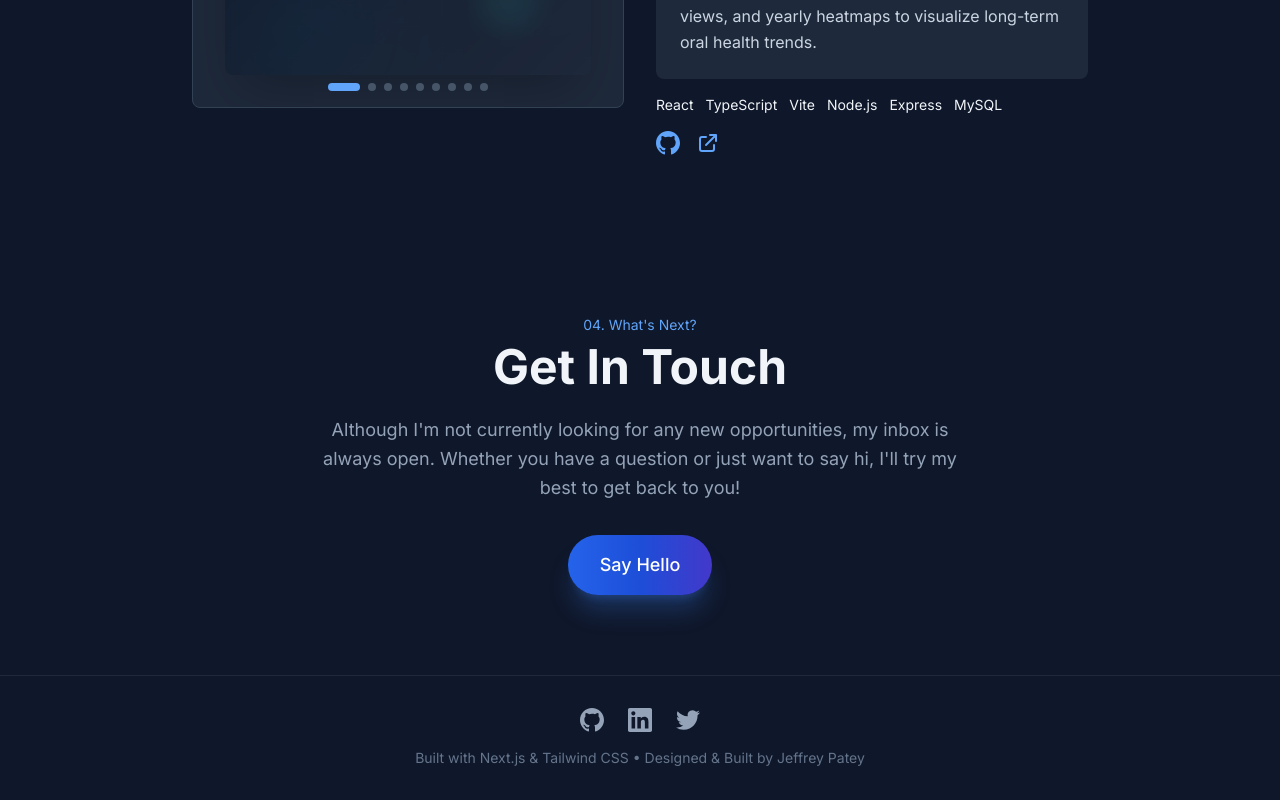
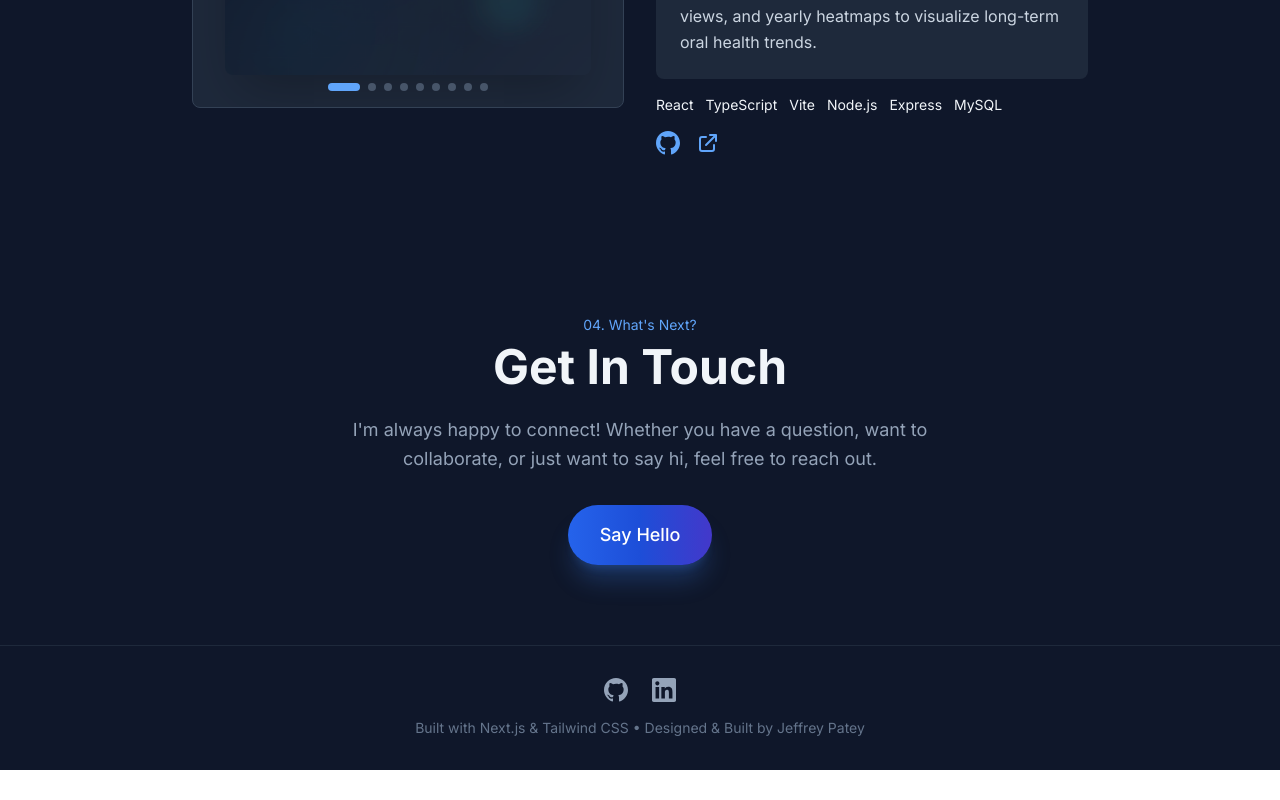
Before and after one commit to jvpatey/portfolio, a Next.js app: page / in a window 1280 px wide. Shown: the part 2969-3769 px from the top of the page. After the commit the page ends 3739 px from the top, so only its background shows below. Built offline with nearby package versions, Linux system fonts and the light colour scheme.

Commit message:
added proper links to github, linkedin, and contact buttons

```diff
--- a/components/Contact.tsx
+++ b/components/Contact.tsx
@@ -6,12 +6,11 @@
         <p className="text-blue-400 text-sm mb-2">04. What&apos;s Next?</p>
         <h2 className="text-4xl md:text-5xl font-bold mb-6">Get In Touch</h2>
         <p className="text-lg text-slate-400 mb-8 leading-relaxed">
-          Although I&apos;m not currently looking for any new opportunities, my
-          inbox is always open. Whether you have a question or just want to say
-          hi, I&apos;ll try my best to get back to you!
+          I&apos;m always happy to connect! Whether you have a question, want to
+          collaborate, or just want to say hi, feel free to reach out.
         </p>
         <a
-          href="mailto:hello@jeffreypatey.com"
+          href="mailto:jeffreyvpatey@gmail.com"
           className="relative group inline-block px-8 py-4 bg-gradient-to-r from-blue-600 via-blue-700 to-indigo-700 text-white rounded-full font-medium text-lg shadow-xl shadow-blue-500/25 hover:shadow-blue-500/40 transition-all duration-300 hover:scale-105"
         >
           <span className="relative z-10">Say Hello</span>
--- a/components/Footer.tsx
+++ b/components/Footer.tsx
@@ -5,27 +5,25 @@
       <div className="max-w-4xl mx-auto text-center">
         <div className="flex justify-center gap-6 mb-4">
           <a
-            href="https://github.com/yourusername"
+            href="https://github.com/jvpatey"
+            target="_blank"
+            rel="noopener noreferrer"
             className="text-slate-400 hover:text-blue-400 transition-colors"
+            aria-label="GitHub"
           >
             <svg className="w-6 h-6" fill="currentColor" viewBox="0 0 24 24">
               <path d="M12 0C5.374 0 0 5.373 0 12 0 17.302 3.438 21.8 8.207 23.387c.599.111.793-.261.793-.577v-2.234c-3.338.726-4.033-1.416-4.033-1.416-.546-1.387-1.333-1.756-1.333-1.756-1.089-.745.083-.729.083-.729 1.205.084 1.839 1.237 1.839 1.237 1.07 1.834 2.807 1.304 3.492.997.107-.775.418-1.305.762-1.604-2.665-.305-5.467-1.334-5.467-5.931 0-1.311.469-2.381 1.236-3.221-.124-.303-.535-1.524.117-3.176 0 0 1.008-.322 3.301 1.23A11.509 11.509 0 0112 5.803c1.02.005 2.047.138 3.006.404 2.291-1.552 3.297-1.23 3.297-1.23.653 1.653.242 2.874.118 3.176.77.84 1.235 1.911 1.235 3.221 0 4.609-2.807 5.624-5.479 5.921.43.372.823 1.102.823 2.222v3.293c0 .319.192.694.801.576C20.566 21.797 24 17.3 24 12c0-6.627-5.373-12-12-12z" />
             </svg>
           </a>
           <a
-            href="https://linkedin.com/in/yourusername"
+            href="https://www.linkedin.com/in/jeffreypatey/"
+            target="_blank"
+            rel="noopener noreferrer"
             className="text-slate-400 hover:text-blue-400 transition-colors"
+            aria-label="LinkedIn"
           >
             <svg className="w-6 h-6" fill="currentColor" viewBox="0 0 24 24">
               <path d="M20.447 20.452h-3.554v-5.569c0-1.328-.027-3.037-1.852-3.037-1.853 0-2.136 1.445-2.136 2.939v5.667H9.351V9h3.414v1.561h.046c.477-.9 1.637-1.85 3.37-1.85 3.601 0 4.267 2.37 4.267 5.455v6.286zM5.337 7.433c-1.144 0-2.063-.926-2.063-2.065 0-1.138.92-2.063 2.063-2.063 1.14 0 2.064.925 2.064 2.063 0 1.139-.925 2.065-2.064 2.065zm1.782 13.019H3.555V9h3.564v11.452zM22.225 0H1.771C.792 0 0 .774 0 1.729v20.542C0 23.227.792 24 1.771 24h20.451C23.2 24 24 23.227 24 22.271V1.729C24 .774 23.2 0 22.222 0h.003z" />
-            </svg>
-          </a>
-          <a
-            href="https://twitter.com/yourusername"
-            className="text-slate-400 hover:text-blue-400 transition-colors"
-          >
-            <svg className="w-6 h-6" fill="currentColor" viewBox="0 0 24 24">
-              <path d="M23.953 4.57a10 10 0 01-2.825.775 4.958 4.958 0 002.163-2.723c-.951.555-2.005.959-3.127 1.184a4.92 4.92 0 00-8.384 4.482C7.69 8.095 4.067 6.13 1.64 3.162a4.822 4.822 0 00-.666 2.475c0 1.71.87 3.213 2.188 4.096a4.904 4.904 0 01-2.228-.616v.06a4.923 4.923 0 003.946 4.827 4.996 4.996 0 01-2.212.085 4.936 4.936 0 004.604 3.417 9.867 9.867 0 01-6.102 2.105c-.39 0-.779-.023-1.17-.067a13.995 13.995 0 007.557 2.209c9.053 0 13.998-7.496 13.998-13.985 0-.21 0-.42-.015-.63A9.935 9.935 0 0024 4.59z" />
             </svg>
           </a>
         </div>
```
